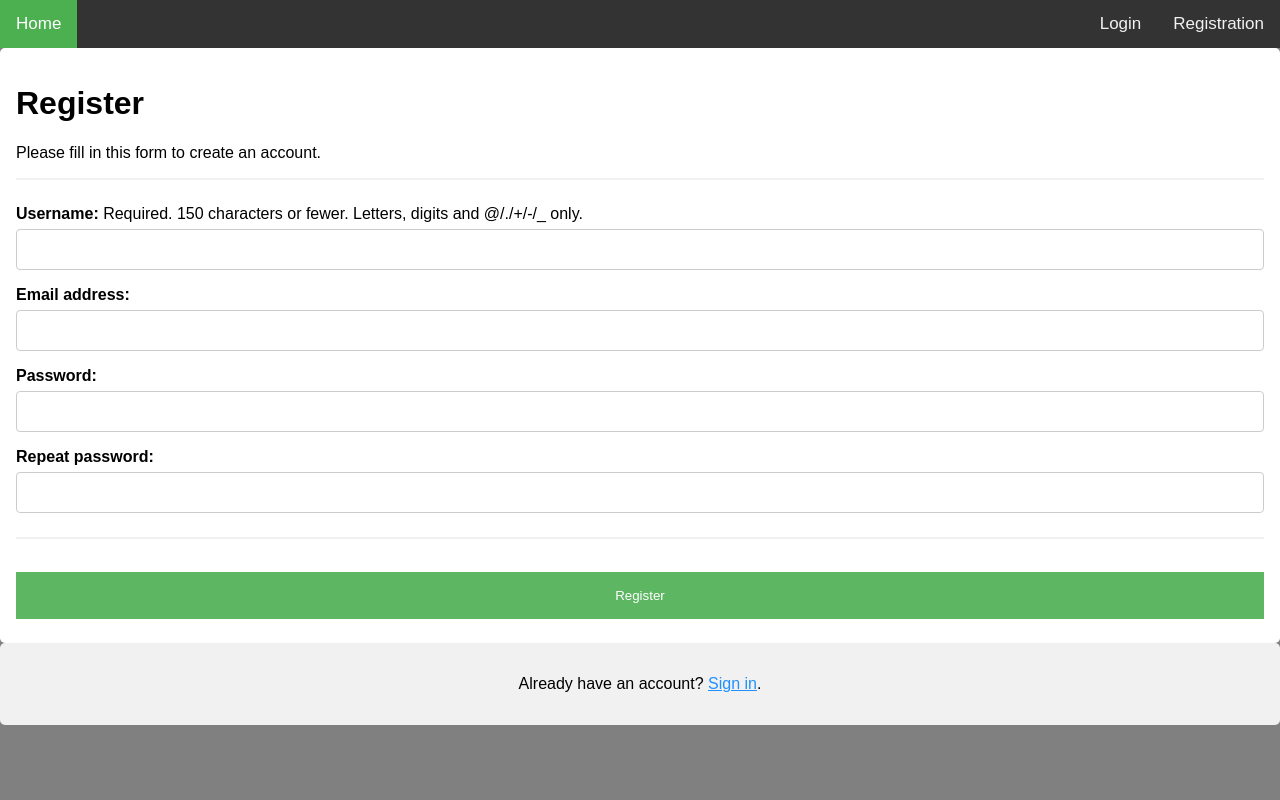
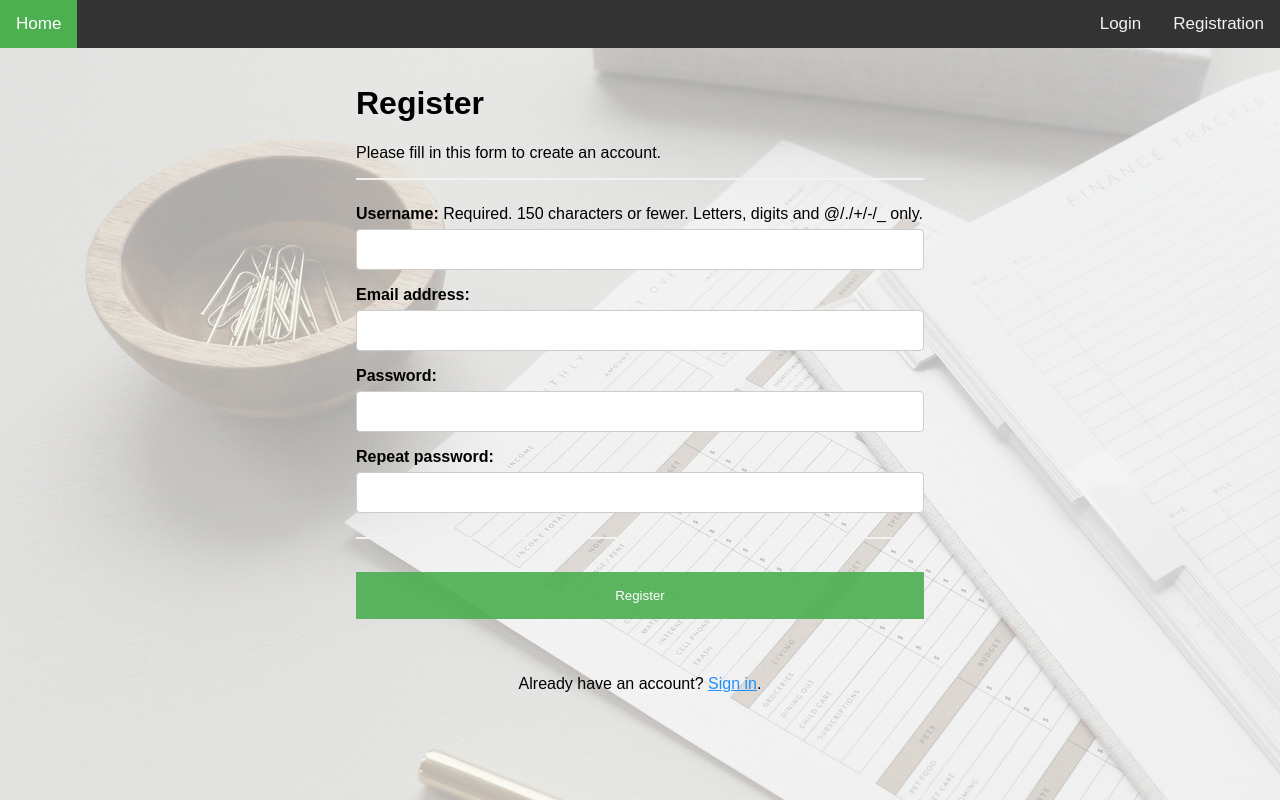
Before and after one commit to grosslord2017/CRM, a Django app: page /registration/ in a window 1280 px wide. Run offline with Django 3.2, Linux system fonts and the light colour scheme; parts of the project's set-up code (start-up, migrations or seed data) failed here and were passed over; some libraries are stand-ins or nearby versions.

Commit message:
add background

```diff
--- a/crm/static/crm/css/base.css
+++ b/crm/static/crm/css/base.css
@@ -38,3 +38,9 @@ body {
 .topnav-right {
     float: right;
 }
+
+.img-background {
+    background-size: cover;
+    background-position: center center;
+    background-attachment: fixed;
+}
--- a/crm/static/crm/css/registration.css
+++ b/crm/static/crm/css/registration.css
@@ -1,6 +1,6 @@
  body {
     font-family: Arial, Helvetica, sans-serif;
-    background-color: grey;
+    /* background-color: grey; */
 }
 
 * {
@@ -11,7 +11,11 @@
 .container {
     border-radius: 5px;
     padding: 16px;
-    background-color: white;
+    margin-left: auto;
+    margin-right: auto;
+    width: 600px;
+}
+    /*background-color: white;*/
 }
 
 .errorlist {
@@ -52,7 +56,7 @@ a {
 
 /* Set a grey background color and center the text of the "sign in" section */
 .signin {
-    background-color: #f1f1f1;
+    /*background-color: #f1f1f1;*/
     text-align: center;
 }
 
--- a/crm/templates/crm/base.html
+++ b/crm/templates/crm/base.html
@@ -7,9 +7,12 @@
 
     {% load static %}
     <link rel="stylesheet" href="{% static 'crm/css/base.css' %}" type="text/css">
+<!--    <link rel="stylesheet" href="https://stackpath.bootstrapcdn.com/bootstrap/4.3.1/css/bootstrap.min.css">-->
+
     {% block static_files %} {% endblock %}
+
 </head>
-<body>
+<body class="img-background" style="background: url({% static 'crm/img/1.jpg' %})">
     <div class="topnav">
         <a class="active" href="{% url 'home_crm' %}">Home</a>
         <div class="topnav-right">
--- a/crm/templates/crm/home_crm.html
+++ b/crm/templates/crm/home_crm.html
@@ -6,7 +6,6 @@
 {% endblock %}
 
 {% block body %}
-
     {% if user.is_active and profile.user_id or user.is_superuser %}
         <div class="col-container">
             <div class="col left" style="background-color:#aaa;">
--- a/crm/views.py
+++ b/crm/views.py
@@ -493,15 +493,18 @@ def restore_account(request):
             if confirm:
                 user = User.objects.get(username=confirm.user_login)
                 if form['new_passwd'] == form['confirm_passwd']:
-                    user.set_password(form['confirm_passwd'])
-                    user.save()
-                    VerifiCode.objects.filter(user_login=user.username).delete()
-                    messages.success(request, 'new password has been set')
-                    return HttpResponseRedirect('/')
+                    if password_security_check(form['new_passwd']):
+                        user.set_password(form['confirm_passwd'])
+                        user.save()
+                        VerifiCode.objects.filter(user_login=user.username).delete()
+                        messages.success(request, 'new password has been set')
+                        return HttpResponseRedirect('/')
+                    else:
+                        messages.error(request, 'Not strong password.')
                 else:
-                    messages.error(request, 'passwords do not match')
+                    messages.error(request, 'Passwords do not match')
             else:
-                messages.error(request, 'code doesn\'t work')
+                messages.error(request, 'Code doesn\'t work')
 
             form_new_passwd = CreateNewPass()
             return render(request, 'crm/verification_code.html', {'form_new_passwd': form_new_passwd})
@@ -570,9 +573,6 @@ def password_security_check(passwd):
 
 # попробовать добавить проверку на {8, } - минимум символов
     if re.search(r'^(?=.*[0-9])(?=.*[a-z])(?=.*[A-Z])[0-9a-zA-Z!@#$%^&*]{8,}', passwd):
-        mes = 'Password has been set'
-        return (True, mes)
+        return True
     else:
-        mes = 'Password must be at least 8 characters long, ' \
-              'contain uppercase and lowercase characters, and contain numbers'
-        return (False, mes)
+        return False
```
Also changed, not shown: crm/static/crm/img/1.jpg (added), 1 other file.
